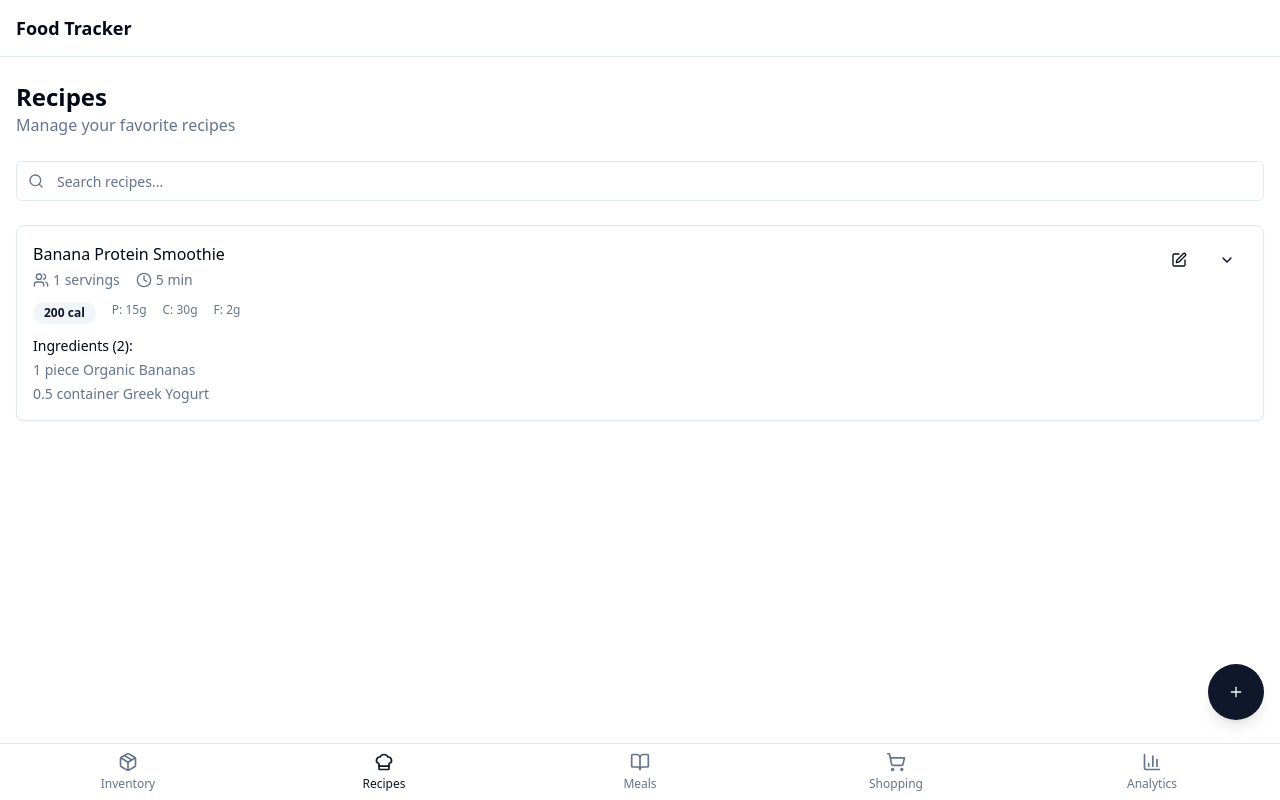
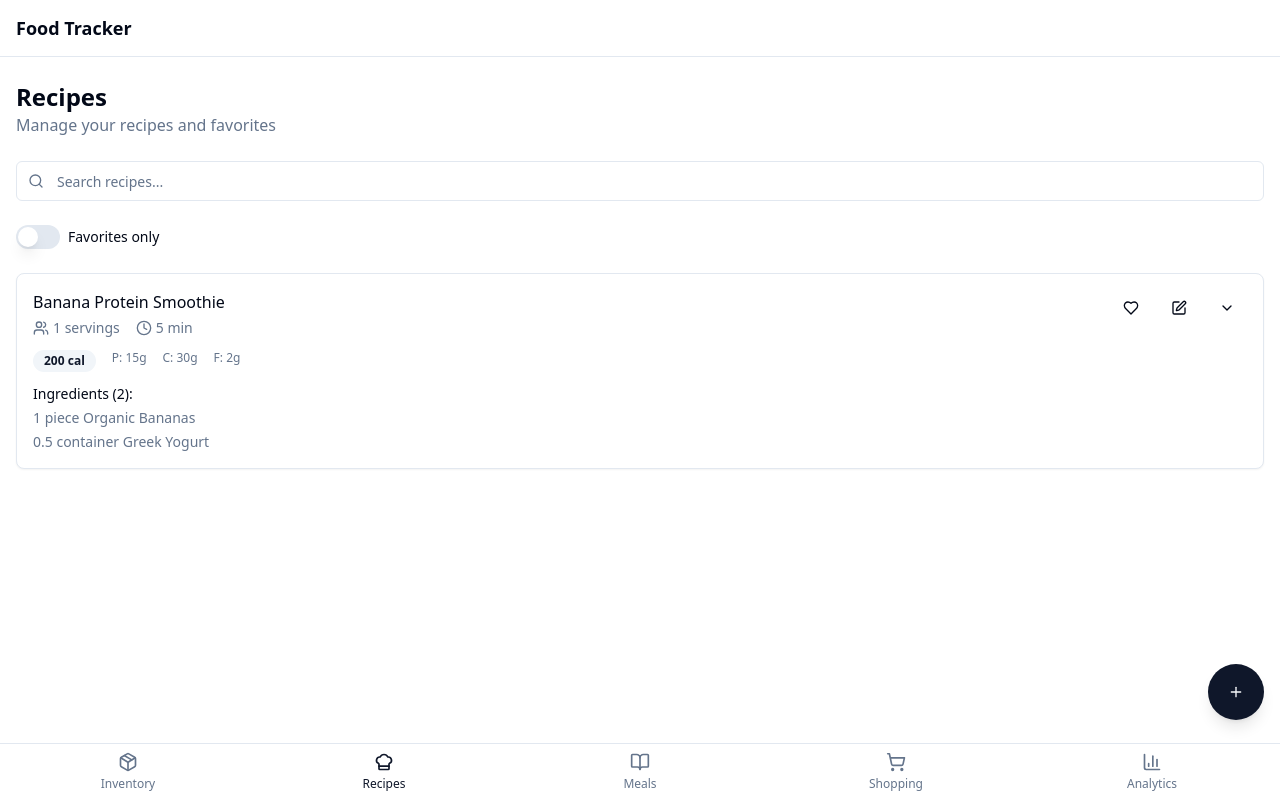
Before and after one commit to kosiuzo/uzo-food-tracking, a React (Vite) app: page /recipes in a window 1280 px wide. Built offline with nearby package versions, Linux system fonts and the light colour scheme.

Commit message:
Add favorite recipes feature
Implement functionality to mark recipes as favorites and provide quick access to them, enhancing user convenience.

```diff
--- a/src/hooks/useRecipes.ts
+++ b/src/hooks/useRecipes.ts
@@ -7,23 +7,34 @@ export function useRecipes() {
   const [recipes, setRecipes] = useLocalStorage<Recipe[]>('recipes', mockRecipes);
   const [searchQuery, setSearchQuery] = useState('');
 
-  const filteredRecipes = recipes.filter(recipe =>
+const filteredRecipes = recipes.filter(recipe =>
     recipe.name.toLowerCase().includes(searchQuery.toLowerCase())
   );
 
-  const addRecipe = (recipe: Omit<Recipe, 'id'>) => {
+  const favoriteRecipes = filteredRecipes.filter(r => r.is_favorite);
+
+const addRecipe = (recipe: Omit<Recipe, 'id' | 'is_favorite'>) => {
     const newRecipe: Recipe = {
       ...recipe,
       id: Date.now().toString(),
+      is_favorite: false,
     };
     setRecipes(prev => [...prev, newRecipe]);
     return newRecipe;
   };
 
-  const updateRecipe = (id: string, updates: Partial<Recipe>) => {
-    setRecipes(prev => prev.map(recipe =>
-      recipe.id === id ? { ...recipe, ...updates } : recipe
-    ));
+const updateRecipe = (id: string, updates: Partial<Recipe>) => {
+    setRecipes(prev =>
+      prev.map(recipe => (recipe.id === id ? { ...recipe, ...updates } : recipe))
+    );
+  };
+
+  const toggleFavorite = (id: string) => {
+    setRecipes(prev =>
+      prev.map(recipe =>
+        recipe.id === id ? { ...recipe, is_favorite: !recipe.is_favorite } : recipe
+      )
+    );
   };
 
   const deleteRecipe = (id: string) => {
@@ -34,13 +45,15 @@ export function useRecipes() {
     return recipes.find(recipe => recipe.id === id);
   };
 
-  return {
+return {
     recipes: filteredRecipes,
+    favorites: favoriteRecipes,
     allRecipes: recipes,
     searchQuery,
     setSearchQuery,
     addRecipe,
     updateRecipe,
+    toggleFavorite,
     deleteRecipe,
     getRecipeById,
   };
--- a/src/pages/Recipes.tsx
+++ b/src/pages/Recipes.tsx
@@ -1,21 +1,25 @@
 import { useState } from 'react';
-import { Plus, Search, Clock, Users, Edit, ChevronDown, ChevronUp } from 'lucide-react';
+import { Plus, Search, Clock, Users, Edit, ChevronDown, ChevronUp, Heart } from 'lucide-react';
 import { Button } from '@/components/ui/button';
 import { Input } from '@/components/ui/input';
 import { Card } from '@/components/ui/card';
 import { Badge } from '@/components/ui/badge';
+import { Switch } from '@/components/ui/switch';
+import { Label } from '@/components/ui/label';
 import { Layout } from '../components/Layout';
 import { AddRecipeDialog } from '../components/AddRecipeDialog';
 import { useRecipes } from '../hooks/useRecipes';
 import { useFoodInventory } from '../hooks/useFoodInventory';
 
 export default function Recipes() {
-  const { recipes, searchQuery, setSearchQuery, addRecipe, updateRecipe } = useRecipes();
+  const { recipes, searchQuery, setSearchQuery, addRecipe, updateRecipe, toggleFavorite } = useRecipes();
   const { allItems } = useFoodInventory();
-  const [isAddDialogOpen, setIsAddDialogOpen] = useState(false);
+const [isAddDialogOpen, setIsAddDialogOpen] = useState(false);
   const [editingRecipe, setEditingRecipe] = useState<string | null>(null);
   const [expandedRecipes, setExpandedRecipes] = useState<Set<string>>(new Set());
+  const [favoritesOnly, setFavoritesOnly] = useState(false);
 
+  const displayedRecipes = (favoritesOnly ? recipes.filter(r => r.is_favorite) : recipes);
   const toggleRecipeExpansion = (recipeId: string) => {
     setExpandedRecipes(prev => {
       const newSet = new Set(prev);
@@ -38,8 +42,8 @@ export default function Recipes() {
       <div className="space-y-6">
         {/* Header */}
         <div>
-          <h1 className="text-2xl font-bold">Recipes</h1>
-          <p className="text-muted-foreground">Manage your favorite recipes</p>
+<h1 className="text-2xl font-bold">Recipes</h1>
+           <p className="text-muted-foreground">Manage your recipes and favorites</p>
         </div>
 
         {/* Search */}
@@ -52,15 +56,21 @@ export default function Recipes() {
             className="pl-10"
           />
         </div>
+<div className="flex items-center justify-between">
+          <div className="flex items-center gap-2">
+            <Switch id="favorites-only" checked={favoritesOnly} onCheckedChange={setFavoritesOnly} />
+            <Label htmlFor="favorites-only" className="text-sm">Favorites only</Label>
+          </div>
+        </div>
 
         {/* Recipes List */}
         <div className="space-y-3">
-          {recipes.length === 0 ? (
+{displayedRecipes.length === 0 ? (
             <div className="text-center py-8">
               <p className="text-muted-foreground">No recipes found</p>
             </div>
           ) : (
-            recipes.map(recipe => (
+            displayedRecipes.map(recipe => (
               <Card key={recipe.id} className="p-4">
                 <div className="space-y-3">
                   <div className="flex items-start justify-between">
@@ -79,7 +89,18 @@ export default function Recipes() {
                         )}
                       </div>
                     </div>
-                    <div className="flex gap-2">
+<div className="flex gap-2">
+                      <Button
+                        variant="ghost"
+                        size="sm"
+                        onClick={() => toggleFavorite(recipe.id)}
+                        aria-label="Toggle favorite"
+                      >
+                        <Heart
+                          className={`h-4 w-4 ${recipe.is_favorite ? 'text-primary' : ''}`}
+                          fill={recipe.is_favorite ? 'currentColor' : 'none'}
+                        />
+                      </Button>
                       <Button
                         variant="ghost"
                         size="sm"
@@ -118,9 +139,9 @@ export default function Recipes() {
                   </div>
 
                   {/* Ingredients list */}
-                  <div className="space-y-1">
+<div className="space-y-1">
                     <p className="text-sm font-medium">Ingredients ({recipe.ingredients.length}):</p>
-                    <div className="text-sm text-muted-foreground space-y-1">
+                    <div className="text-sm text-muted-foreground space-y-1" aria-live="polite">
                       {(expandedRecipes.has(recipe.id) ? recipe.ingredients : recipe.ingredients.slice(0, 3)).map((ingredient, idx) => {
                         const item = allItems.find(item => item.id === ingredient.item_id);
                         return (
--- a/src/types/index.ts
+++ b/src/types/index.ts
@@ -31,6 +31,7 @@ export interface Recipe {
     carbs_per_serving: number;
     fat_per_serving: number;
   };
+  is_favorite?: boolean;
 }
 
 export interface RecipeIngredient {
```
